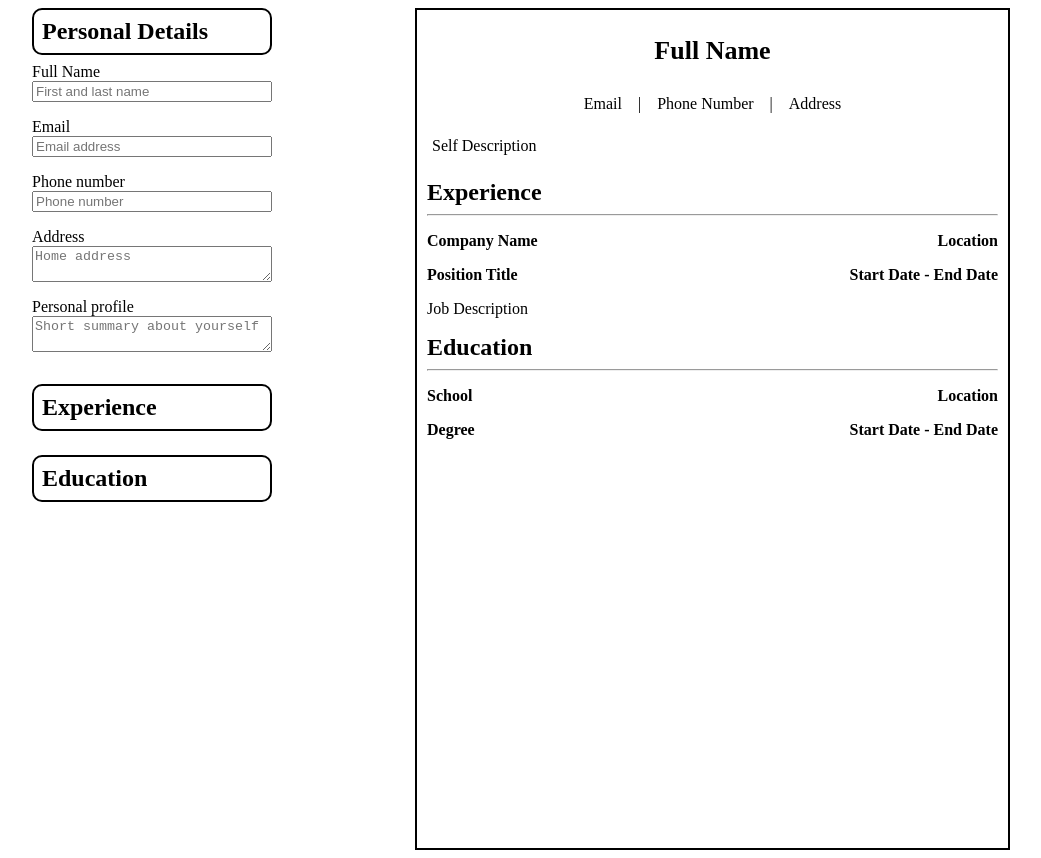
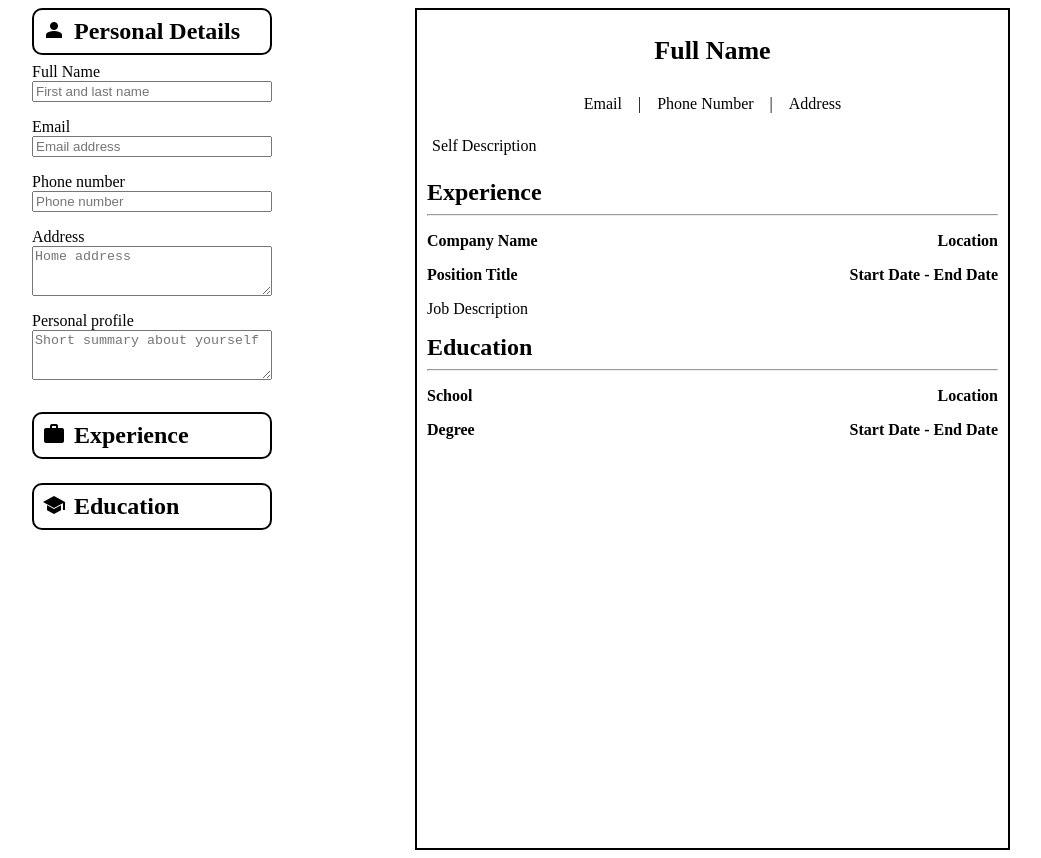
Before and after one commit to fahryanputra/CV-maker, a React (Vite) app: page / in a window 1280 px wide. Shown: the whole page, without its empty margins (119-1160 px from the left). Built offline with nearby package versions, Linux system fonts and the light colour scheme.

Commit message:
Add various icons

```diff
--- a/index.html
+++ b/index.html
@@ -3,6 +3,15 @@
   <head>
     <meta charset="UTF-8" />
     <meta name="viewport" content="width=device-width, initial-scale=1.0" />
+    <link
+      rel="stylesheet"
+      href="https://fonts.googleapis.com/css2?family=Material+Symbols+Outlined:opsz,wght,FILL,GRAD@20..48,100..700,0..1,-50..200"
+    />
+    <style>
+      .material-symbols-outlined {
+        font-variation-settings: "FILL" 1, "wght" 400, "GRAD" 0, "opsz" 24;
+      }
+    </style>
     <title>CV Maker</title>
   </head>
   <body>
--- a/package.json
+++ b/package.json
@@ -10,6 +10,8 @@
     "preview": "vite preview"
   },
   "dependencies": {
+    "html2canvas": "^1.4.1",
+    "jspdf": "^2.5.1",
     "normalize.css": "^8.0.1",
     "react": "^18.2.0",
     "react-dom": "^18.2.0",
--- a/src/components/forms/Education.jsx
+++ b/src/components/forms/Education.jsx
@@ -26,7 +26,9 @@ function Education({ data, setData, onChange, isActive, onShow, removeForm }) {
 
   return (
     <form className="education form-section">
-      <h2 onClick={onShow}>Education</h2>
+      <h2 onClick={onShow}>
+        <span className="material-symbols-outlined">school</span>Education
+      </h2>
       {isActive &&
         data.educations.map((education, index) => (
           <EducationForm
@@ -42,7 +44,7 @@ function Education({ data, setData, onChange, isActive, onShow, removeForm }) {
         ))}
       {isActive && data.educations.length < 3 && (
         <button onClick={(e) => addEducation(data, setData, e)}>
-          Add education
+          <span className="material-symbols-outlined">add</span>
         </button>
       )}
     </form>
--- a/src/components/forms/EducationForm.jsx
+++ b/src/components/forms/EducationForm.jsx
@@ -62,14 +62,14 @@ function EducationForm({
                   removeForm("educations", education.id);
                 }}
               >
-                Delete
+                <span className="material-symbols-outlined">delete</span>
               </button>
             )}
           </div>
         </div>
       ) : (
         <h4 className="collapsed">
-          {education.school ? education.school : "Blank School"}
+          {education.school ? education.school : "Empty school name"}
         </h4>
       )}
     </div>
--- a/src/components/forms/Experience.jsx
+++ b/src/components/forms/Experience.jsx
@@ -27,7 +27,9 @@ function Experience({ data, setData, onChange, isActive, onShow, removeForm }) {
 
   return (
     <form className="experience form-section">
-      <h2 onClick={onShow}>Experience</h2>
+      <h2 onClick={onShow}>
+        <span className="material-symbols-outlined">work</span>Experience
+      </h2>
       {isActive &&
         data.experiences.map((experience, index) => (
           <ExperienceForm
@@ -43,7 +45,7 @@ function Experience({ data, setData, onChange, isActive, onShow, removeForm }) {
         ))}
       {isActive && data.experiences.length < 3 && (
         <button onClick={(e) => addExperience(data, setData, e)}>
-          Add experience
+          <span className="material-symbols-outlined">add</span>
         </button>
       )}
     </form>
--- a/src/components/forms/ExperienceForm.jsx
+++ b/src/components/forms/ExperienceForm.jsx
@@ -77,14 +77,16 @@ function ExperienceForm({
                   removeForm("experiences", experience.id);
                 }}
               >
-                Delete
+                <span className="material-symbols-outlined">delete</span>
               </button>
             )}
           </div>
         </div>
       ) : (
         <h4 className="collapsed">
-          {experience.companyName ? experience.companyName : "No company name"}
+          {experience.companyName
+            ? experience.companyName
+            : "Empty company name"}
         </h4>
       )}
     </div>
--- a/src/components/forms/PersonalDetails.jsx
+++ b/src/components/forms/PersonalDetails.jsx
@@ -10,7 +10,10 @@ function PersonalDetails({ data, setData }) {
 
   return (
     <form className="personal-details form-section">
-      <h2>Personal Details</h2>
+      <h2>
+        <span className="material-symbols-outlined">person</span>Personal
+        Details
+      </h2>
       <div>
         <InputGroup
           id="full-name"
--- a/src/styles/InputForm.css
+++ b/src/styles/InputForm.css
@@ -2,6 +2,12 @@
   display: flex;
   flex-direction: column;
   gap: 1rem;
+}
+
+textarea {
+  resize: vertical;
+  min-height: 50px;
+  max-height: 200px;
 }
 
 .input-form > form > h2 {
@@ -9,10 +15,18 @@
   padding: 0.5rem;
   border-radius: 10px;
   margin-bottom: 0.5rem;
+  display: flex;
+  gap: 0.5rem;
 }
 
 .input-form > form > button {
   width: 100%;
+  padding: 1px;
+}
+
+.input-form > form > button > span {
+  font-size: 32px;
+  font-weight: bold;
 }
 
 .input-form > form .collapsed {
```
Also changed, not shown: 1 other file (tests, documents, lock files or other folders).
